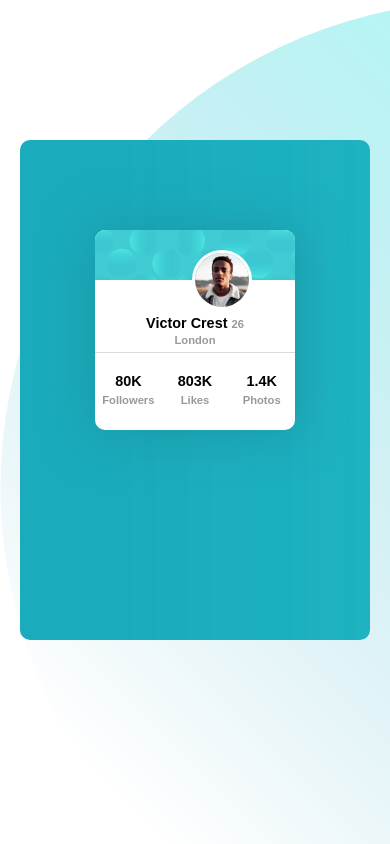
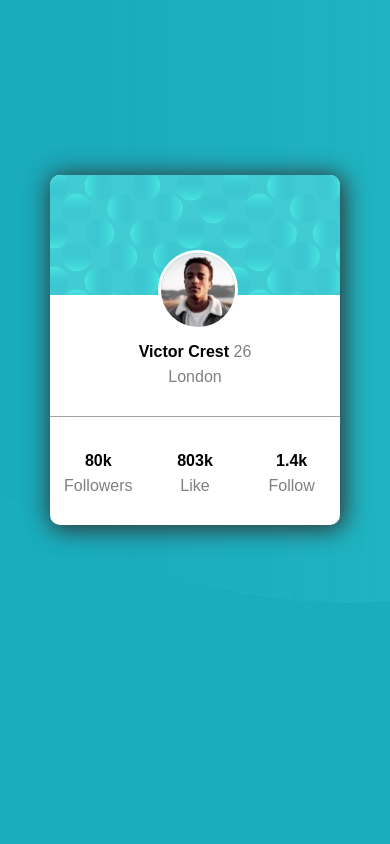
Before and after one commit to marcoDmc/card-simples, a plain HTML site: page index.html in a window 390 px wide. Drawn offline with Linux system fonts and the light colour scheme.

Commit message:
organizando projeto

```diff
--- a/index.html
+++ b/index.html
@@ -3,65 +3,32 @@
 
 <head>
     <meta charset="UTF-8">
+    <meta http-equiv="X-UA-Compatible" content="IE=edge">
     <meta name="viewport" content="width=device-width, initial-scale=1.0">
-  <!-- displays site properly based on user's device -->
+    <link rel="icon" type="image/png" sizes="32x32" href="./images/favicon-32x32.png">
 
-  <link rel="icon" type="image/png" sizes="32x32" href="./images/favicon-32x32.png">
-  <link rel="stylesheet" href="public/style.css">
-
+    <link rel="stylesheet" href="/public/style.css">
     <title>Frontend Mentor | Profile card component</title>
-  <style>
-    body {
-      background: url('images/bg-pattern-top.svg');
-
-    }
-
-    .header {
-      background: url('images/bg-pattern-card.svg');
-    }
-
-    section {
-      background: url('images/fundo.jpg');
-
-    }
-  </style>
 </head>
 
-<section class="teste">
-  <div class="container">
-
-    <div class="header">
-
-
+<body>
+    <section>
+        <div class="head">
+            <img src="images/image-victor.jpg" alt="icon perfil user">
         </div>
-
-
-    <div class="photo">
-
-      <img src="images/image-victor.jpg" alt="#">
+        <div class="footer">
+            <strong class="name">Victor Crest</strong> <span class="years">26</span>
+            <p class="city">London</p>
+            <div class="status">
+                <p class="numbers">80k</p>
+                <p class="numbers">803k</p>
+                <p class="numbers">1.4k</p>
+                <p>Followers</p>
+                <p>Like</p>
+                <p>Follow</p>
             </div>
         </div>
-
-
-  <p class="txt-center">Victor Crest <span>26</span></p>
-  <p class="txt-center"><span>London</span></p>
-
-  </div>
-
-  <div class="footer">
-    <p class="opacity">80K</p>
-    <p class="opacity">803K</p>
-    <p class="opacity">1.4K</p>
-    <p class="opacity2">Followers</p>
-    <p class="opacity2">Likes</p>
-    <p class="opacity2">Photos</p>
-  </div>
-  </div>
-
     </section>
-
-
-
 </body>
 
 </html>
--- a/public/style.css
+++ b/public/style.css
@@ -1,177 +1,66 @@
-.container{
-
-    background: rgb(255, 255, 255);
-   height: 300px;
-   width: 300px;
-   margin: auto;
-   position: relative;
-   top: 75px;
-   border-radius: 10px;
-   box-shadow: 1px 1px 50px 2px #1B98A6;
-
-
+*{
+  padding: 0px;
+  margin: 0px;
+  box-sizing: border-box;
+  font-family: sans-serif;
+  color: grey;
 }
-*{
-    padding: 0;
-    margin: 0;
-    box-sizing: border-box;
+body{
+  background: url(../images/fundo.jpg) ;
 }
-
+.head{
+  background: url(../images/bg-pattern-card.svg);
+  height: 120px;
+  border-radius: 10px 10px 0px 0px;
+}
 .footer{
-    background: rgb(255, 255, 255);
-    width: 300px;
-    height: 70px;
-    margin: auto;
-   position: relative;
-   bottom: 40px;
+  height: 150px;
+  text-align: center;
+  transform: translateY(-20px);
+  border-radius: 0px 0px 10px 10px;
+}
+.status{
+  width: 100%;
+  height: 50px;
+  border-top: 1px solid rgb(165, 164, 164);
   display: grid;
   grid-template-columns: 1fr 1fr 1fr;
   text-align: center;
-   align-items: flex-end;
-   border-radius: 0px 0px 10px 10px;
-   border-top: 0.3px solid rgba(128, 128, 128, 0.288);
-
-
+  transform: translateY(130%);
+}
+img{
+  position: absolute;
+  border-radius: 50%;
+  border: 3px solid white;
+  margin: auto;
+  width: 80px;
+  height: 80px;
+  transform: translate(108px,75px);
+}
+section{
+  width: 290px;
+  height: 350px;
+  box-shadow: 2px 2px 25px 2px rgb(49, 49, 49);
+  border-radius: 10px;
+  margin: auto;
+  transform: translateY(50%);
+  display: grid;
+  grid-template-columns: 1fr;
+  background-color: white;
+}
+p{
+  transform: translateY(35px);
+}
+.name, .years{
+   display: inline-block;
+  transform: translateY(28px);
 
 }
-
-.photo{
-
-
-  background-size: cover;
-  width: 250px;
-  height: 100px; margin: auto;
-  transform: translate(15px,0px);
-  background: url('images/bg-pattern-top.svg');
-
-
+.numbers{
+  font-weight: bold;
+  color: black;
 }
-
-.header{
-
-    height: 100px;
-    width: 100%;
-
-    border-radius: 10px 10px 0px 0px;
-  margin: auto;
-
+strong{
+  font-weight: bold;
+  color: black;
 }
-
-section{
-    width: 1000px;
-    height: 450px;
-   /* width: 400px;
-   height: 600px; */
-  background-size: cover;
-    margin: auto;
-    margin-top: 140px;
-    font: bolder 0.9rem sans-serif;
-
-}
-
-
-img{
-    width: 70px;
-    height: 70px;
-    position: relative;
-    bottom: 40px;
-   border: 3px solid white;
-   border-radius: 100%;
-  left: 12vh;
-
-}
-
-p{
-    color: rgb(0, 0, 0);
-}
-.txt-center{
-  text-align: center;
-  position: relative;
-  bottom: 10vh;
-}
-
-.opacity2{
-    position: relative;
-    bottom: 0px;
-    opacity: .4;
-
-}
-.opacity{
-  position: relative;
-  top: 16px;
-
-}
-
-span{
-  opacity: .4;
-}
-
-@media(max-width: 1200px){
-  section{
-    width: 350px;
-    height: 500px;
-    border-radius: 10px;
-    transition: 0.1s ease;
-    background-size: cover;
-
-
-  }
-  .container{
-    top: 90px;
-    width: 200px ;
-    height: 200px;
-    transition: 0.1s ease;
-
-  }
-  .header{
-    width: 200px ;
-    height: 50px;
-    transition: 0.1s ease;
-  }
-
-  .footer{
-    width: 200px ;
-    height: 50px;
-    bottom: 20px;
-    transition: 0.1s ease;
-  }
-
-  .photo{
-    width: 200px ;
-    height: 50px;
-    transform: translate(8px,0px);
-  }
-
-  .txt-center{
-    text-align: center;
-    position: relative;
-    bottom: 3vh;
-  }
-
-  .opacity2{
-      position: relative;
-      top: 4px;
-      opacity: .4;
-      font-size: 0.7rem;
-      transition: 0.1s ease;
-
-  }
-  .opacity{
-    position: relative;
-    top: 9px;
-    font-size: 0.9rem;
-    transition: 0.1s ease;
-
-  }
-  span{
-    font-size: 0.7rem;
-    transition: 0.1s ease;
-  }
-  img{
-    width: 60px;
-    height: 60px;
-    left: 10.5vh;
-    bottom: 30px;
-    transition: 0.1s ease;
-  }
-}
```
Also changed, not shown: 3 other files. Lines whose indentation alone changed are shown as unchanged.
